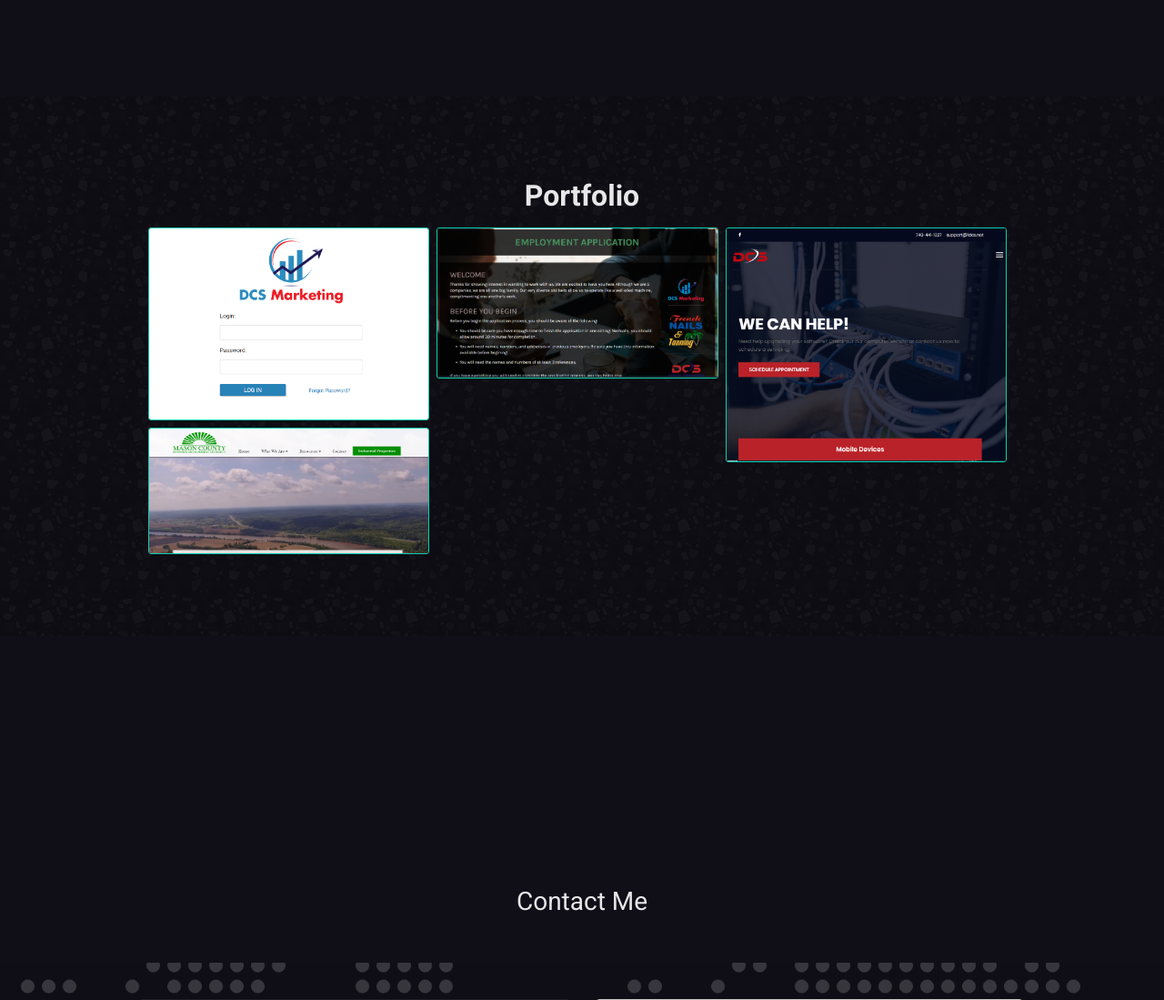
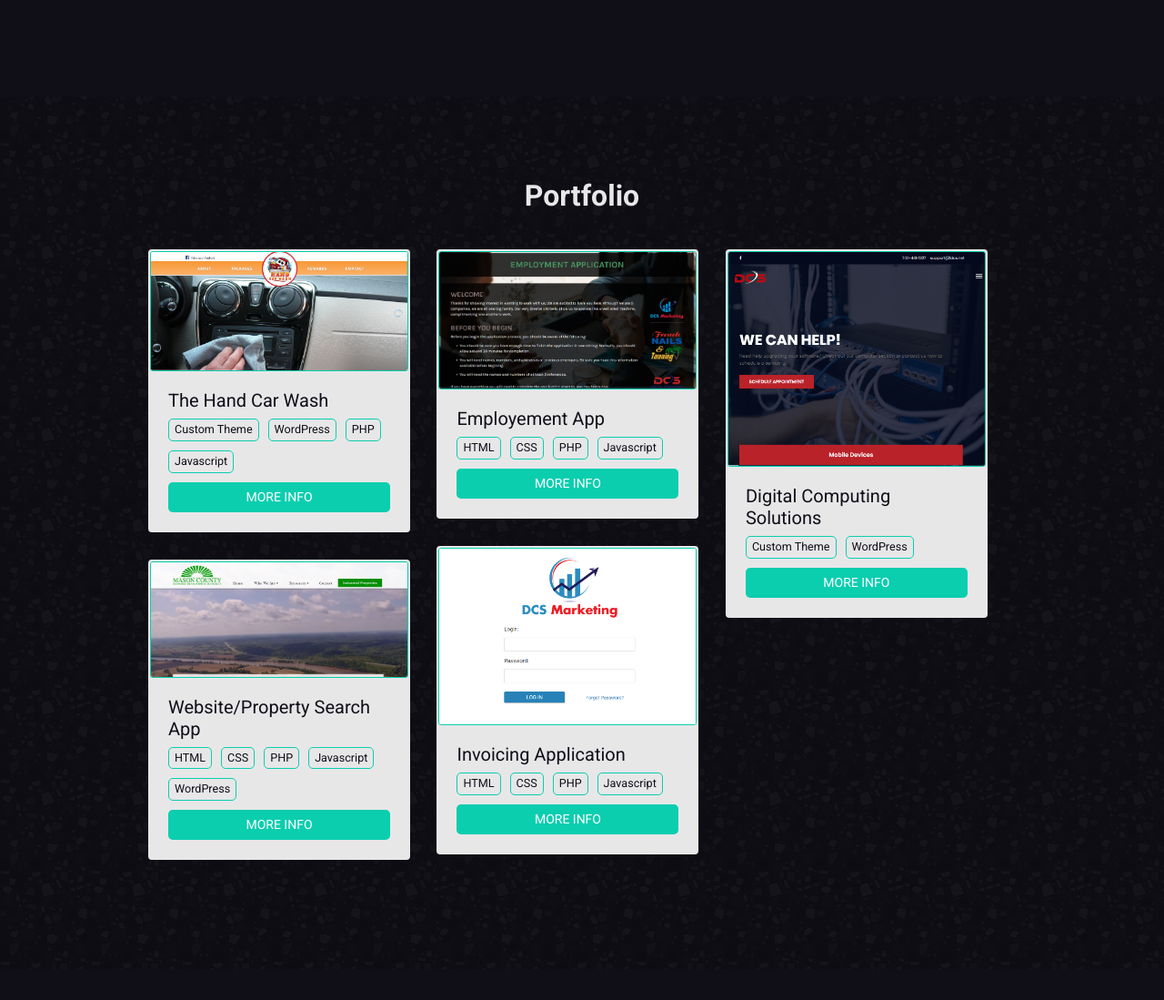
Before and after one commit to jddev81/jdsimpkins.me, a PHP site: page / in a window 1280 px wide. Shown: the part 4017-5116 px from the top of the page at 91% size. Run offline with PHP 8.4, Linux system fonts and the light colour scheme; some libraries are stand-ins or nearby versions.

Commit message:
adding portfolio page

```diff
--- a/css/main.css
+++ b/css/main.css
@@ -588,4 +588,41 @@ footer a:hover {
   text-shadow: 0px 0px 1px #333;
 }
 
+.card {
+  border: 2px solid #E7E7E8;
+  margin-bottom: 30px;
+  background-color: #E7E7E8;
+  color: #100E17;
+}
+.card ul {
+  list-style-type: none;
+  margin: 0px;
+  padding: 0px;
+}
+.card ul li {
+  float: left;
+  padding: 2px 6px;
+  margin-bottom: 10px;
+  margin-right: 10px;
+  border: 1px solid #0BCEAF;
+  border-radius: 5px;
+  font-size: 90%;
+}
+.card a {
+  background-color: #0BCEAF;
+  color: white;
+  dispaly: block;
+  clear: both;
+  padding: 6px;
+  border-radius: 5px;
+  text-align: center;
+  text-decoration: none !important;
+  text-transform: uppercase;
+}
+
+.portfolio-page-container {
+  min-height: 500px;
+  margin-top: 100px;
+}
+
 /*# sourceMappingURL=main.css.map */
--- a/inc/footer.php
+++ b/inc/footer.php
@@ -13,7 +13,7 @@
 			</div>
 		</div>
 	</footer>
-    <script src="https://code.jquery.com/jquery-3.2.1.slim.min.js" integrity="sha384-KJ3o2DKtIkvYIK3UENzmM7KCkRr/rE9/Qpg6aAZGJwFDMVNA/GpGFF93hXpG5KkN" crossorigin="anonymous"></script>
+
 
     <script src="https://cdnjs.cloudflare.com/ajax/libs/popper.js/1.12.9/umd/popper.min.js" integrity="sha384-ApNbgh9B+Y1QKtv3Rn7W3mgPxhU9K/ScQsAP7hUibX39j7fakFPskvXusvfa0b4Q" crossorigin="anonymous"></script>
 
--- a/inc/header.php
+++ b/inc/header.php
@@ -24,6 +24,10 @@
     	<link href="https://fonts.googleapis.com/css?family=Roboto:100,400,400i,700" rel="stylesheet">
 
 
+
+        <script src="https://code.jquery.com/jquery-3.2.1.slim.min.js" integrity="sha384-KJ3o2DKtIkvYIK3UENzmM7KCkRr/rE9/Qpg6aAZGJwFDMVNA/GpGFF93hXpG5KkN" crossorigin="anonymous"></script>
+
+
     	<title>JD Simpkins | Full Stack Web Developer</title>
 
     </head>
--- a/index.php
+++ b/index.php
@@ -485,34 +485,98 @@
 
 	<div class="container">
 
-		<h2 class="wow fadeInLeft">Portfolio</h2>
+		<h2 class="wow fadeInLeft" style="margin-bottom:40px;">Portfolio</h2>
 
 		<div class="mosaic-row">
 
 			<div class="mosaic-col">
 
-				<a href="#"><img src="img/portfolio/invoicingApp.PNG" alt="Invoicing Application"><span class="overlay"><span class="content">Invoicing Application<br><i class="fa fa-search"></i></span></span></a>
-
-				<a href="#"><img src="img/portfolio/masonCounty.PNG" alt="Invoicing Application"><span class="overlay"><span class="content">Custom CMS & Wordpress<br><i class="fa fa-search"></i></span></span></a>
+				<div class="card" style="width: 18rem;">
+					<img class="card-img-top" src="img/portfolio/theHandCarWash.PNG" alt="Car Wash Website">
+					<div class="card-body">
+						<h5>The Hand Car Wash</h5>
+						<ul>
+							<li>Custom Theme</li>
+							<li>WordPress</li>
+							<li>PHP</li>
+							<li>Javascript</li>
+						</ul>
+						<a href="portfolio.php?item=thcw">More Info</a>
+				  	</div>
+				</div>
 
 
-			</div><!--mosaic-col-->
+				<div class="card" style="width: 18rem;">
+					<img class="card-img-top" src="img/portfolio/masonCounty.PNG" alt="Mason County Economic Development Authority">
+					<div class="card-body">
+						<h5>Website/Property Search App</h5>
+						<ul>
+							<li>HTML</li>
+							<li>CSS</li>
+							<li>PHP</li>
+							<li>Javascript</li>
+							<li>WordPress</li>
+						</ul>
+						<a href="portfolio.php?item=ecoDev">More Info</a>
+				  	</div>
+				</div>
+
+
+			</div>
+
 
 			<div class="mosaic-col">
 
-				<a href="#"><img src="img/portfolio/employmentApp.PNG" alt="Apply For Employment Application"><span class="overlay"><span class="content">Employment Web App<br><i class="fa fa-search"></i></span></span></a>
+				<div class="card" style="width: 18rem;">
+					<img class="card-img-top" src="img/portfolio/employmentApp.PNG" alt="Employment App">
+					<div class="card-body">
+						<h5>Employement App</h5>
+						<ul>
+							<li>HTML</li>
+							<li>CSS</li>
+							<li>PHP</li>
+							<li>Javascript</li>
+						</ul>
+						<a href="portfolio.php?item=employmentApp">More Info</a>
+				  	</div>
+				</div>
 
-			</div><!--mosaic-col-->
+
+				<div class="card" style="width: 18rem;">
+					<img class="card-img-top" src="img/portfolio/invoicingApp.PNG" alt="Invoicing Application">
+					<div class="card-body">
+						<h5>Invoicing Application</h5>
+						<ul>
+							<li>HTML</li>
+							<li>CSS</li>
+							<li>PHP</li>
+							<li>Javascript</li>
+						</ul>
+						<a href="portfolio.php?item=invoicingApp">More Info</a>
+				  	</div>
+				</div>
+			</div>
 
 			<div class="mosaic-col">
 
-				<a href="#"><img src="img/portfolio/digitalComputingSolutions.PNG" alt="Digital Computing Solutions"><span class="overlay"><span class="content">Wordpress Website<br><i class="fa fa-search"></i></span></span></a>
-
-			</div><!--mosaic-col-->
+				<div class="card" style="width: 18rem;">
+					<img class="card-img-top" src="img/portfolio/digitalComputingSolutions.PNG" alt="Digital Computing Solutions">
+					<div class="card-body">
+						<h5>Digital Computing Solutions</h5>
+						<ul>
+							<li>Custom Theme</li>
+							<li>WordPress</li>
+						</ul>
+						<a href="portfolio.php?item=dcs">More Info</a>
+				  	</div>
+				</div>
 
 
 
-		</div><!--mosaic-row-->
+			</div>
+
+
+		</div>
 
 	</div><!--container-->
 
--- a/scss/main.scss
+++ b/scss/main.scss
@@ -1023,3 +1023,80 @@ footer {
 		}
 	}
 }
+
+
+
+
+
+
+
+
+
+
+
+
+
+
+
+
+
+
+
+
+
+
+
+.card {
+	border:2px solid $offWhite;
+	margin-bottom:30px;
+	background-color:$offWhite;
+	color:$dark;
+	ul {
+		list-style-type:none;
+		margin:0px;
+		padding:0px;
+
+		li {
+			float:left;
+			padding:2px 6px;
+			margin-bottom:10px;
+			margin-right:10px;
+			border:1px solid #0BCEAF;
+			border-radius:5px;
+			font-size:90%;
+		}
+	}
+	a {
+		background-color: #0BCEAF;
+		color:white;
+		dispaly:block;
+		clear:both;
+		padding:6px;
+		border-radius:5px;
+		text-align:center;
+		text-decoration:none !important;
+		text-transform:uppercase;
+	}
+}
+
+
+
+
+
+
+
+
+
+
+
+
+
+
+
+
+
+.portfolio-page-container {
+	min-height:500px;
+	//border:1px solid red;
+	margin-top:100px;
+}
```
Also changed, not shown: inc/portfolio.php (added, +9 -0 lines), portfolio.php (added, +55 -0 lines), img/portfolio/theHandCarWash.PNG (added), 1 other file.
